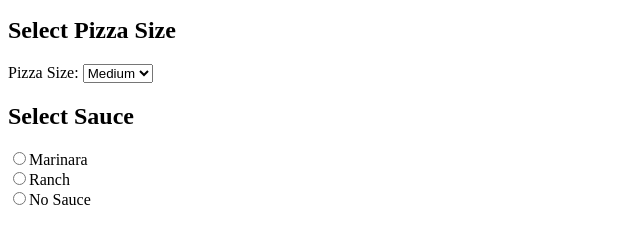
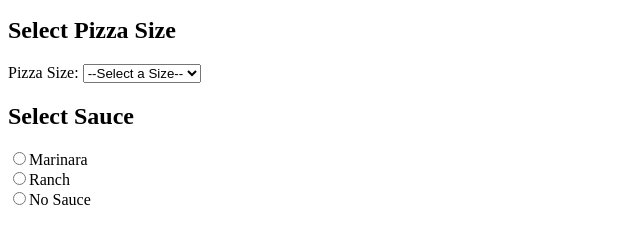
Before and after one commit to miggiewiggie/TablesandFormsAssignment, a plain HTML site: page index.html in a window 1280 px wide. Shown: the part 193-419 px from the top of the page, 0-640 px from the left. Drawn offline with Linux system fonts and the light colour scheme.

Commit message:
Updating Index
Added Form Validation

```diff
--- a/index.html
+++ b/index.html
@@ -4,6 +4,7 @@
     <title>Tables and Forms</title>
 </head>
 <body>
+    <form>
         <h1>Pizza Ordering Form</h1>
         <section>
             <h2>Contact Information</h2>
@@ -16,11 +17,12 @@
         </section>
         <section>
             <h2>Select Pizza Size</h2>
-        <label>Pizza Size:</label>
+            <label for="PizzaSize">Pizza Size:</label>
             <select name="Pizza Size" id="PizzaSize" required>
-            <option><label>Medium</label></option>
-            <option><label>Large</label></option>
-            <option><label>XLarge</label></option>
+                <option value="">--Select a Size--</option>
+                <option value="Medium">Medium</option>
+                <option value="Large">Large</option>
+                <option value="XLarge">XLarge</option>
             </select>
         </section>
         <section>
@@ -43,6 +45,7 @@
             <textarea name="comments">Add Instructions</textarea><br>
             <input type="submit" name="submitBttn">
         </section>
+    </form>
     <section>
         <h2>List of My Favorite Games</h2>
         <table border="1">
@@ -82,5 +85,4 @@
         </table>
     </section>
 </body>
-
 </html>
```
Lines whose indentation alone changed are shown as unchanged.
